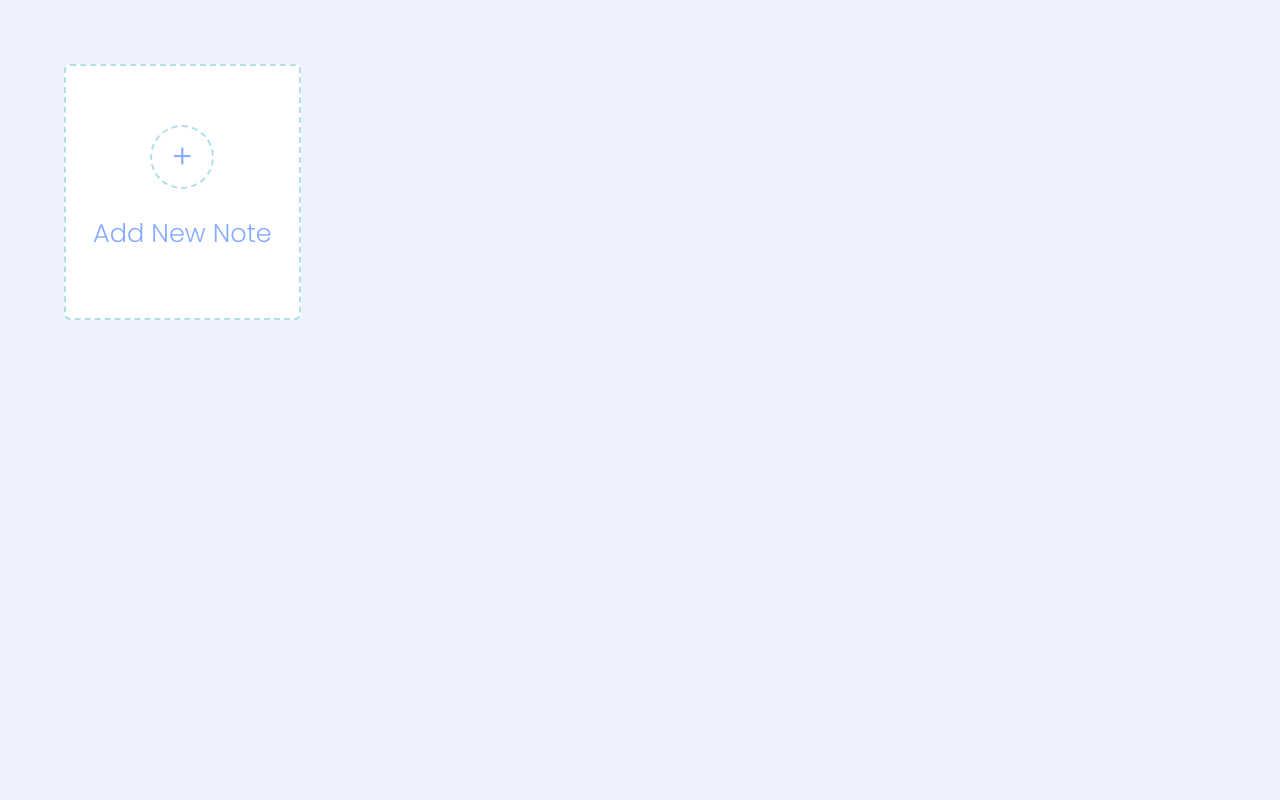
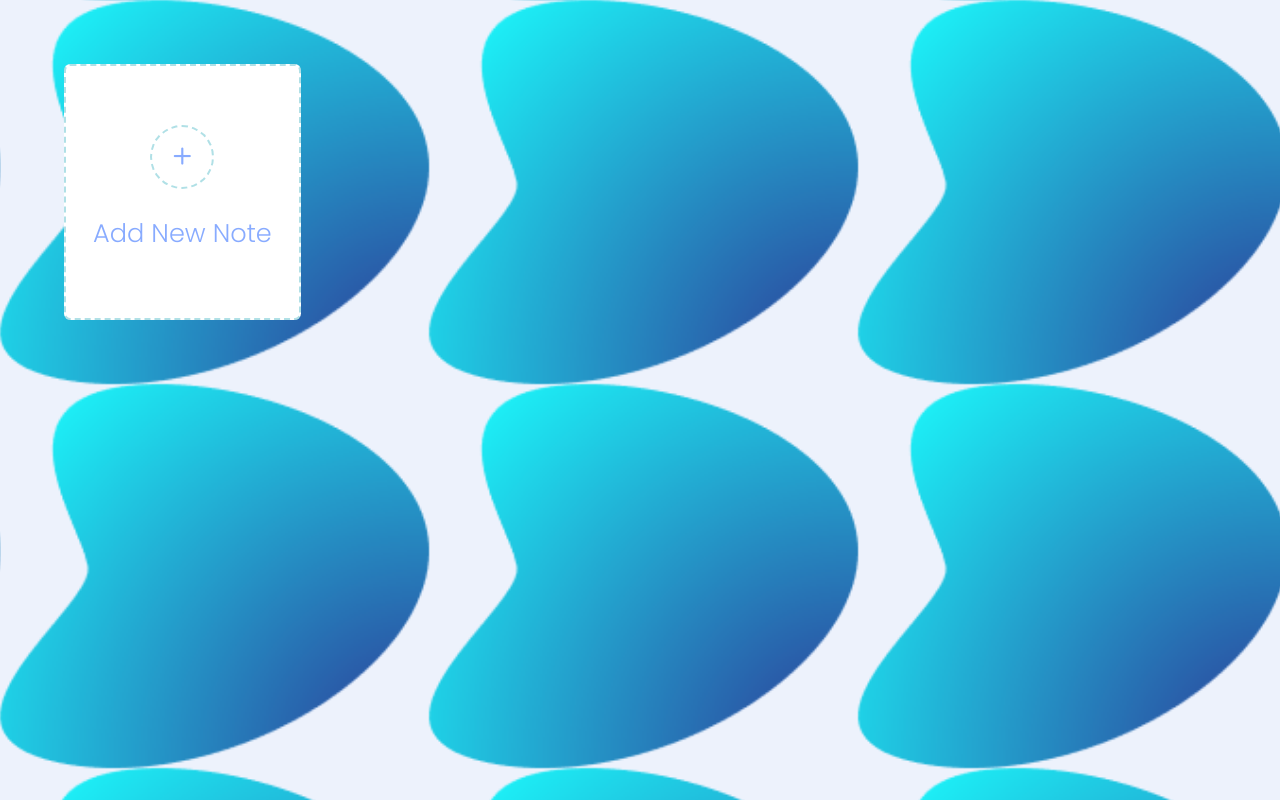
Before and after one commit to ankitsingh915/Multitasking_project, a plain HTML site: page task3.html in a window 1280 px wide. Drawn offline with nearby package versions, Linux system fonts and the light colour scheme; a web font is replaced by a local one.

Commit message:
changing background

```diff
--- a/CSS/task3.css
+++ b/CSS/task3.css
@@ -9,6 +9,9 @@
 
 body{
     background-color: #edf2fc;
+    background-image: url(/Assets/design.png);
+    /* background-repeat: no-repeat; */
+    background-size: contain;
 }
 
 .wrapper{
```
Also changed, not shown: CSS/task2.css (+5 -4 lines).
